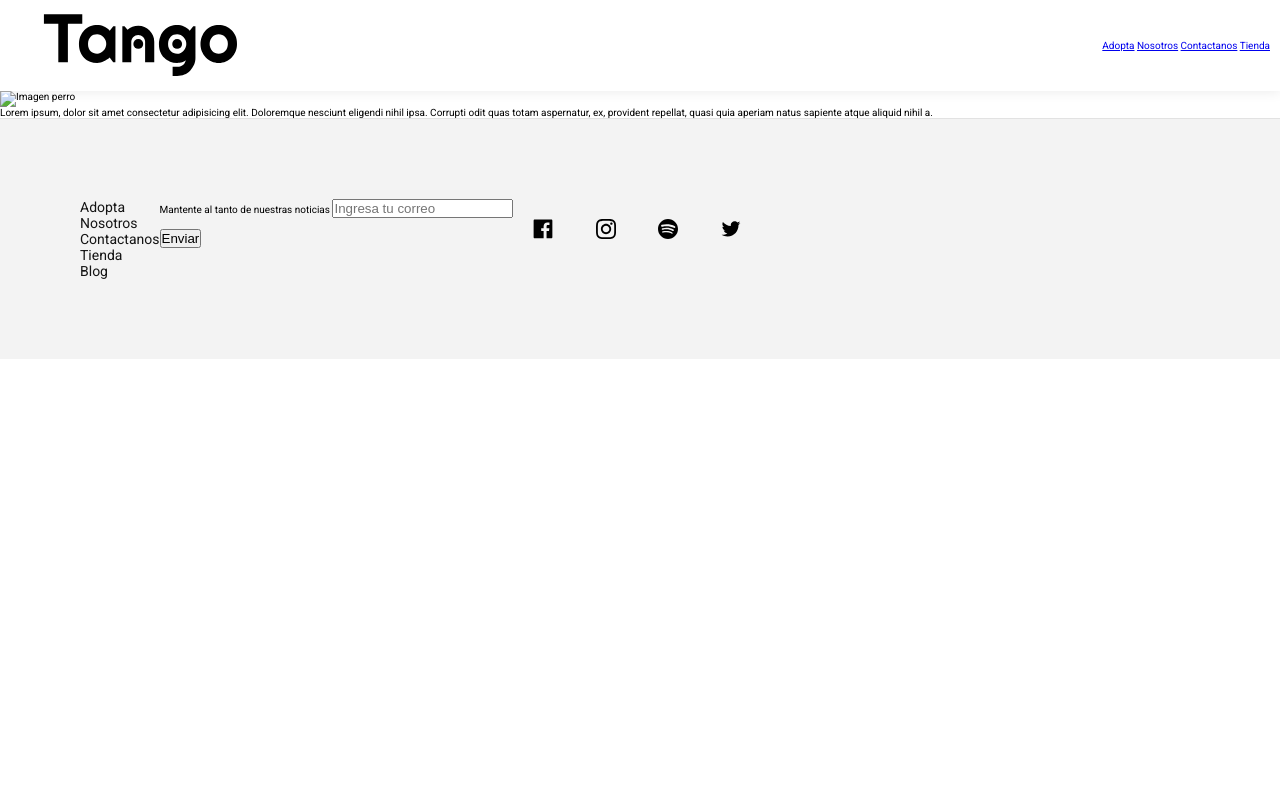
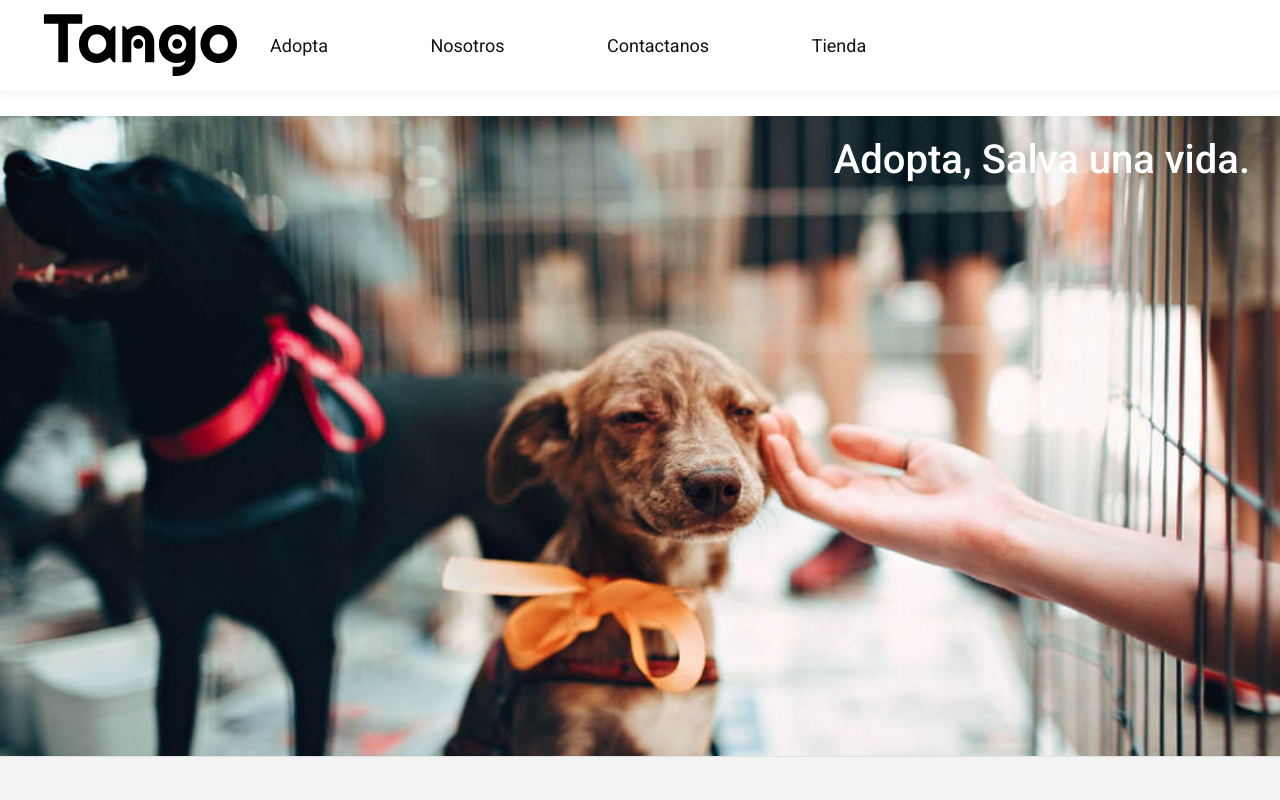
Before and after one commit to Jcarbelaez/proyecto_tango_osorio-arbelaez, a plain HTML site: page pages/adopta.html in a window 1280 px wide. Shown: the top 800 px of the page. Drawn offline with Linux system fonts and the light colour scheme.

Commit message:
adopta page

```diff
--- a/pages/adopta.html
+++ b/pages/adopta.html
@@ -10,28 +10,30 @@
 </head>
 
 <body>
-    <header>
-        <a class="header__logo" href="../index.html"> <img src="../images/Tango Logo_Mesa de trabajo 1.svg" alt="Logo"
-                title="logo"></a>
+    <div class="grid__contenedor">
+        <header class="grid__header">
+            <a class="header__logo" href="/index.html"> <img
+                    src="../images/Tango Logo_Mesa de trabajo 1.svg" alt="Logo" title="logo"></a>
             <nav>
-            <ul>
+                <ul class="header__navigation">
                     <li>
-                    <a href="../pages/adopta.html">Adopta</a>
-                    <a href="../pages/nosotros.html">Nosotros</a>
-                    <a href="../pages/contactanos.html">Contactanos</a>
-                    <a href="../pages/tienda.html">Tienda</a>
+                        <a href="./pages/adopta.html">Adopta</a>
+                        <a href="./pages/nosotros.html">Nosotros</a>
+                        <a href="./pages/contactanos.html">Contactanos</a>
+                        <a href="./pages/tienda.html">Tienda</a>
                     </li>
                 </ul>
             </nav>
         </header>
+        <div>
+            <div id="bannerImg" class="main__banner">
+                <div class="adopta__main__banner--img">
+                    <h1>Adopta, Salva una vida.</h1>
+                </div>
+            </div>
         <main>
             <!-- Card_Adopcion -->
-        <div>
-            <img src="..//images/IMG_4224.jpeg" alt="Imagen perro">
-            <p>Lorem ipsum, dolor sit amet consectetur adipisicing elit. Doloremque nesciunt eligendi nihil ipsa.
-                Corrupti odit quas totam aspernatur, ex, provident repellat, quasi quia aperiam natus sapiente atque
-                aliquid nihil a.</p>
-        </div>
+
         </main>
         <!-- Footer -->
         <footer>
--- a/styles/styles.css
+++ b/styles/styles.css
@@ -55,6 +55,8 @@ hr {
     grid-area: grid__footer;
     /* background-color: cornflowerblue; */
 }
+
+/* <----Page Index----> */
 
 /* Header */
 header {
@@ -201,6 +203,24 @@ footer {
     height: auto;
     margin: 2rem;
 }
+
+/* <----Page Adopta----> */
+
+/* Main */
+
+.adopta__main__banner--img {
+    width: 100%;
+    /* height: 480px; */
+    background-image: url(../images/pexels-photo-1904105.jpeg);
+    background-size: cover;
+    background-repeat: no-repeat;
+    background-position: center;
+}
+
+.adopta__main__banner--img h1{
+    color: white;
+}
+
 
 /* Mobile screen */
 
```
Lines whose indentation alone changed are shown as unchanged.
